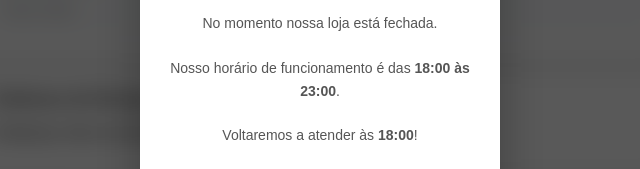
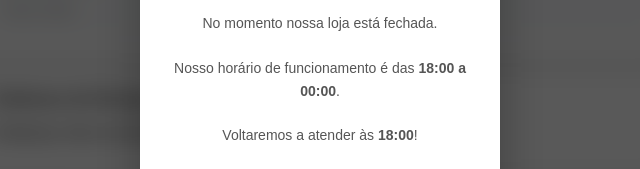
Before and after one commit to felipebretas03-creator/casa-da-pizza, a plain HTML site: page pagamento.html in a window 1280 px wide. Shown: the part 327-496 px from the top of the page, 320-960 px from the left. Drawn offline with Linux system fonts and the light colour scheme; no server answers.

Commit message:
Update pagamento.html

```diff
--- a/pagamento.html
+++ b/pagamento.html
@@ -479,8 +479,8 @@
         const hora = agora.getHours();
         const minutos = agora.getMinutes();
 
-        // A loja abre das 18:00 as 23:00.
-        let isFechadaExpediente = (hora < 18 || hora >= 23);
+        // A loja abre das 18:00 a 00:00.
+        let isFechadaExpediente = (hora < 18);
 
         // Verificar status manual via Google Sheets
         let forceStatus = null;
@@ -573,7 +573,7 @@
 
             // Mensagem descritiva
             const message = document.createElement("p");
-            message.innerHTML = "No momento nossa loja está fechada.<br><br>Nosso horário de funcionamento é das <strong>18:00 às 23:00</strong>.<br><br>Voltaremos a atender às <strong>18:00</strong>!";
+            message.innerHTML = "No momento nossa loja está fechada.<br><br>Nosso horário de funcionamento é das <strong>18:00 a 00:00</strong>.<br><br>Voltaremos a atender às <strong>18:00</strong>!";
             message.style.margin = "0 0 25px 0";
             message.style.color = "#555555";
             message.style.fontSize = "14px";
```
